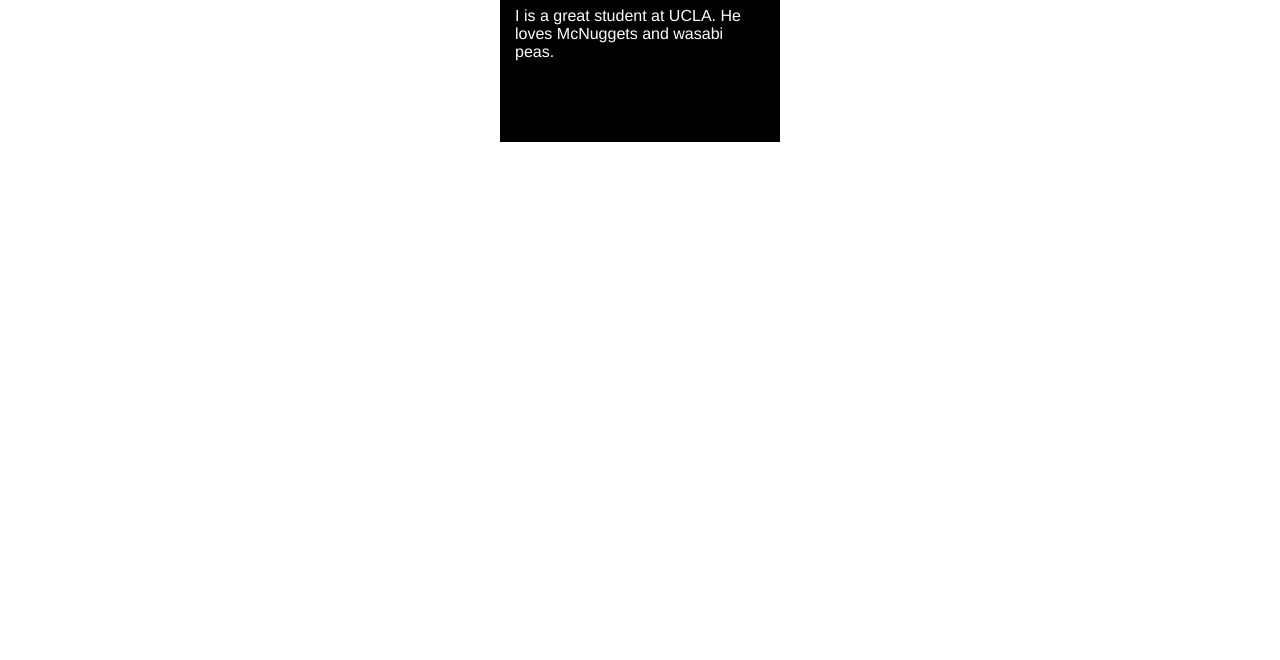
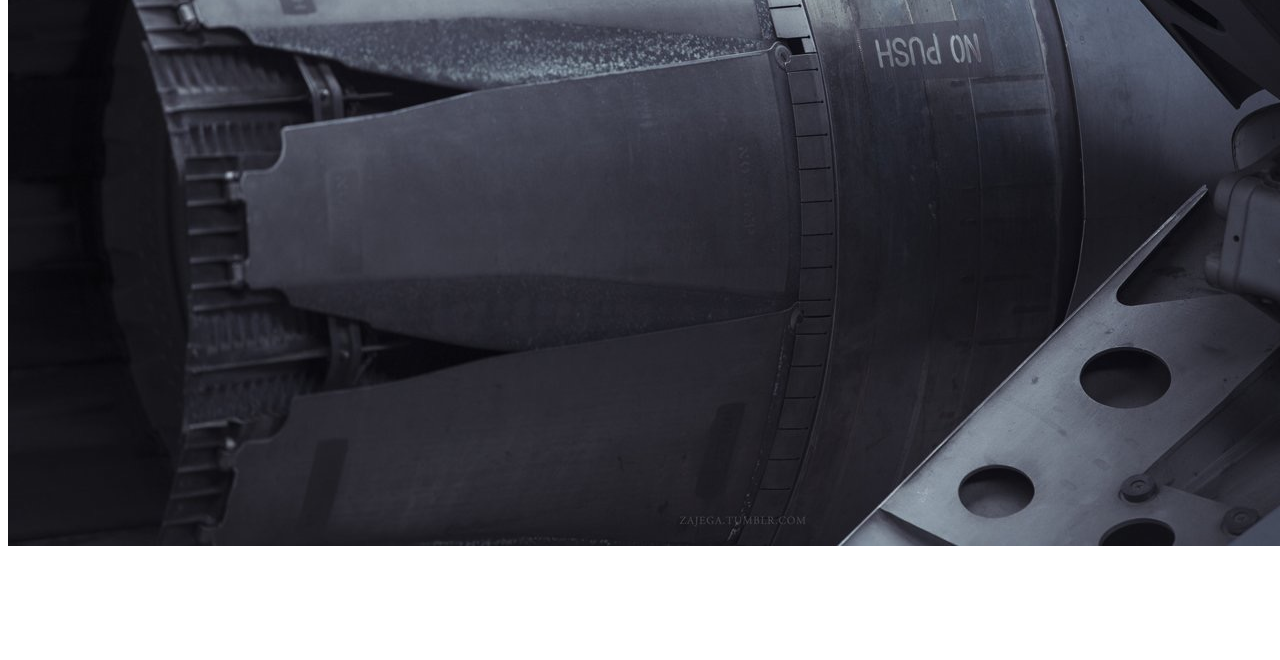
Before and after one commit to samzimmer/samzimmer.github.io, a plain HTML site: page index.html in a window 1280 px wide. Shown: the part 373-1033 px from the top of the page. Before the commit the page ends 800 px from the top, so only its background shows below. Drawn offline with Linux system fonts and the light colour scheme.

Commit message:
first commit

```diff
--- a/index.html
+++ b/index.html
@@ -5,11 +5,22 @@
 </head>
 <body>
 
-	<div class = "box">
-		<h1>Michael Yu</h1>
-		<p>I is a great student at UCLA. He loves McNuggets and wasabi peas.</p>
+	<div class="aboutME">
+
+			<h1> Samantha Zimmmer</h1>
+
 	</div>
 
-
+	<div class="content">
+		<div class="project">
+			<div class="dominant">
+				<img src="images/space.jpg">
+			   </div>
+			   <h1>GAMES</h1>
+			   <div class="projectSummary">
+			   	<p>Date: 5/26/17, Project team <p/>
+			   	<div class="bar"></div>
+			</div>
+		</div>
 </body>
 </html>
--- a/style.css
+++ b/style.css
@@ -27,7 +27,7 @@ h1{
 p{
 	/*THINGS YOU CAN CHANGE: */
 
-	font-family: Helvetica;
+	font-family: ;
 	color: white;	/*Font color*/
 }
 
```
